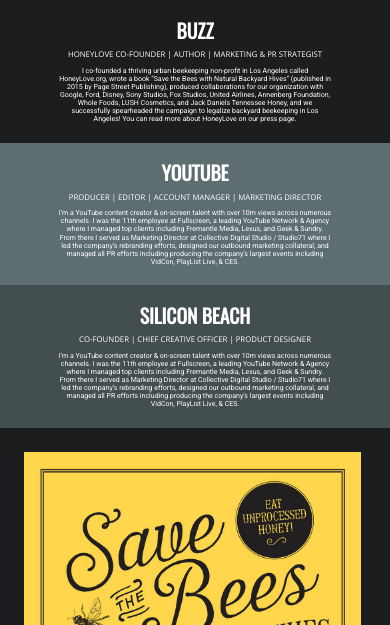
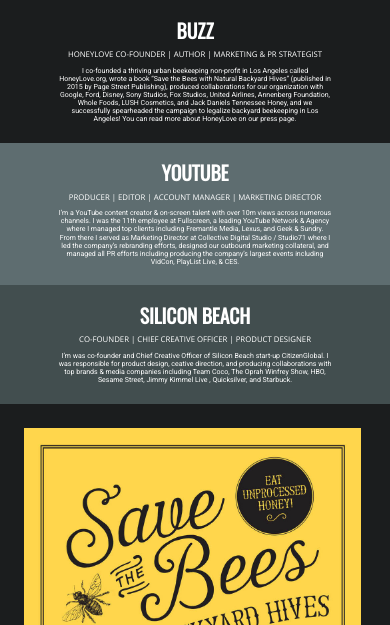
Before and after one commit to rowbeartow/BuzzPixelPortfolio, a plain HTML site: page index.html in a window 390 px wide. Shown: the part 219-844 px from the top of the page. Drawn offline with nearby package versions, Linux system fonts and the light colour scheme.

Commit message:
trying to fix media queries
also noticed I didn’t update copy for the silicon beach section

```diff
--- a/index.html
+++ b/index.html
@@ -67,7 +67,7 @@
 
             <h3 class="youtube-headline">SILICON BEACH</h3>
             <h4>CO-FOUNDER | CHIEF CREATIVE OFFICER | PRODUCT DESIGNER </h4>
-            <p class="silicon-copy">I’m a YouTube content creator & on-screen talent with over 10m views across numerous channels.  I was the 11th employee at Fullscreen, a leading YouTube Network & Agency where I managed top clients including Fremantle Media, Lexus, and Geek & Sundry. From there I served as Marketing Director at Collective Digital Studio / Studio71 where I led the company’s rebranding efforts, designed our outbound marketing collateral, and managed all PR efforts including producing the company’s largest events including VidCon, PlayList Live, & CES.</p>
+            <p class="silicon-copy">I’m was co-founder and Chief Creative Officer of Silicon Beach start-up CitizenGlobal. I was responsible for product design, ceative direction, and producing collaborations with top brands & media companies including Team Coco, The Oprah Winfrey Show, HBO, Sesame Street, Jimmy Kimmel Live , Quicksilver, and Starbuck.</p>
 
         </div>
     </div>
```
Also changed, not shown: css/style.css (+5 -3 lines).
